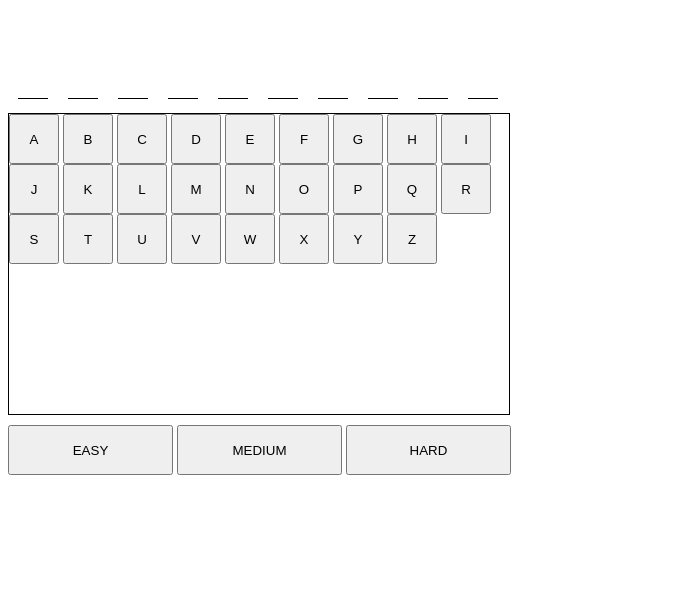
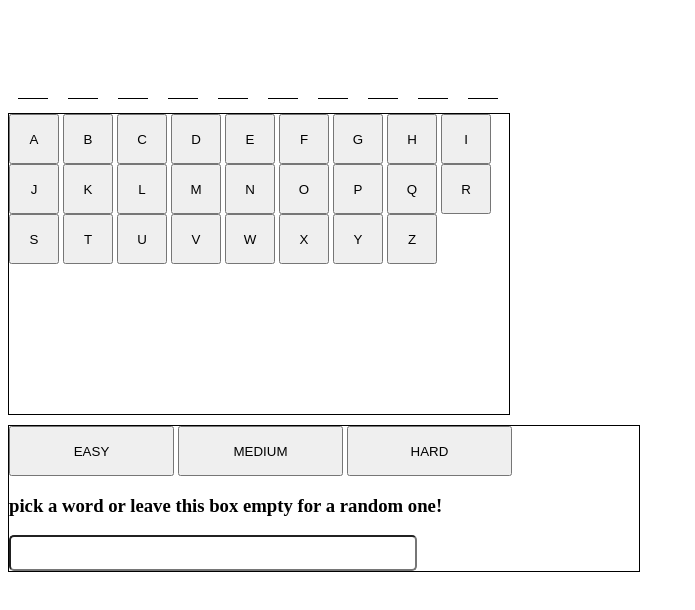
Before and after one commit to RubenvEijkeren/HangmanSite, a plain HTML site: page index.html in a window 1280 px wide. Shown: the whole page, without its empty margins (0-695 px from the left). Drawn offline with Linux system fonts and the light colour scheme.

Commit message:
complete2

```diff
--- a/css/master.css
+++ b/css/master.css
@@ -33,6 +33,7 @@ body {
 }
 #diff {
 	margin-top: 10px;
+	border: 1px solid black;
 }
 .diff {
 	width: 165px;
@@ -41,3 +42,11 @@ body {
 	height: 300px;
 	width: 200px;
 }
+.textbox {
+	width: 400px;
+	height: 30px;
+	border-radius: 5px;
+}
+.textbox:focus {
+
+}
--- a/index.html
+++ b/index.html
@@ -44,6 +44,9 @@
     	<button class="diff" onclick="difficulty(11)">EASY</button>
     	<button class="diff" onclick="difficulty(9)">MEDIUM</button>
     	<button class="diff" onclick="difficulty(6)">HARD</button>
+    	<br>
+    	<h3>pick a word or leave this box empty for a random one!</h3>
+    	<input type="text" name="text" class="textbox">
     </div>
     <script src="js/hangman.js">
     </script>
--- a/js/hangman.js
+++ b/js/hangman.js
@@ -12,10 +12,7 @@ function click(){
 		button.setAttribute("onclick", "checkGuess(this);");
 }*/
 var diff = document.getElementById("diff");
-
-
 var woord = document.getElementById('woord');
-
 var img = document.createElement("img");
 
 function difficulty(value){
@@ -63,7 +60,7 @@ if (lives > 0){
 		if (lives == 0)
 		{
 			var complete = document.getElementById("complete");
-			complete.innerHTML = "You died!";
+			complete.innerHTML = "You died! The correct word was: " + choice;
 
 		}
 		var l = document.getElementById("lives");
```
